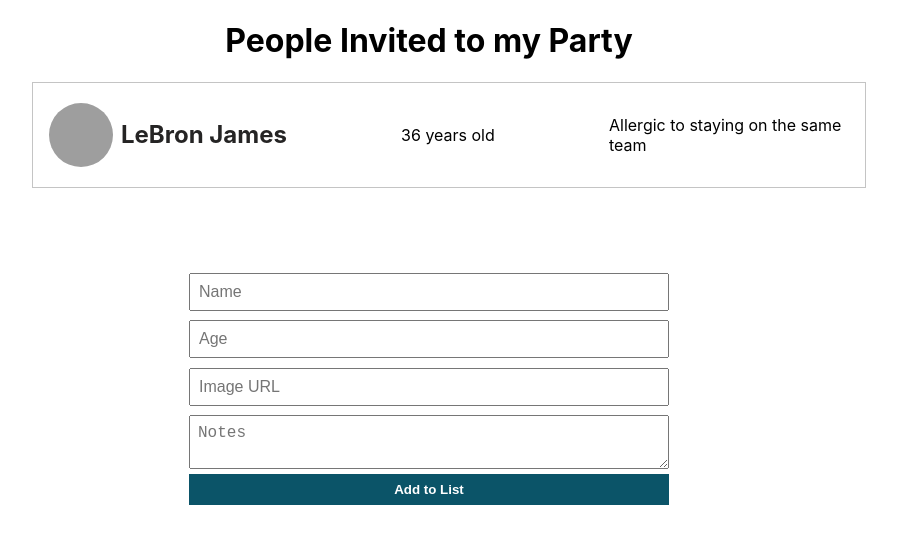
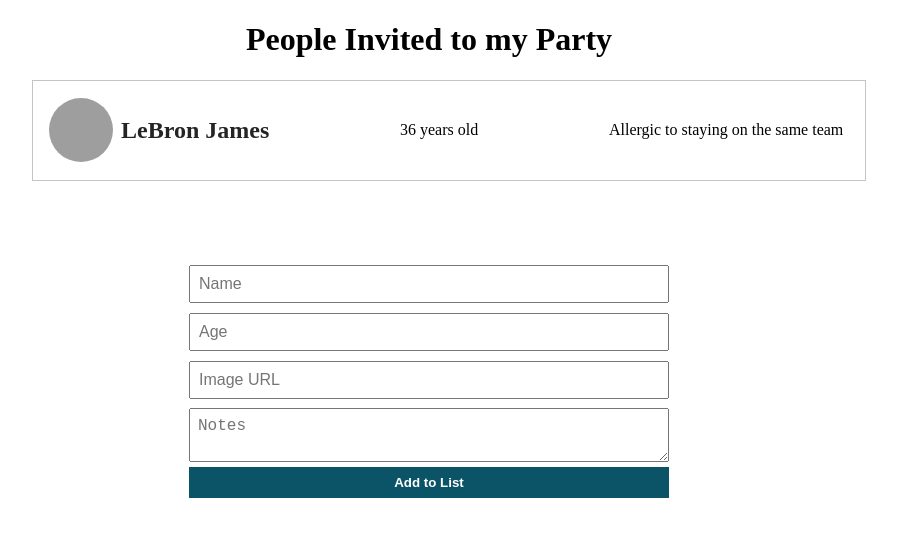
Before and after one commit to kevinandris/React-with-Typescript, a React (Create React App) app: page / in a window 1280 px wide. Shown: the top 544 px of the page, without its empty margins (211-1108 px from the left). Built offline with nearby package versions, Linux system fonts and the light colour scheme; grey boxes are pictures that could not be loaded.

Commit message:
some unused files deleted

```diff
--- a/src/index.css
+++ /dev/null
@@ -1,13 +0,0 @@
-body {
-  margin: 0;
-  font-family: -apple-system, BlinkMacSystemFont, 'Segoe UI', 'Roboto', 'Oxygen',
-    'Ubuntu', 'Cantarell', 'Fira Sans', 'Droid Sans', 'Helvetica Neue',
-    sans-serif;
-  -webkit-font-smoothing: antialiased;
-  -moz-osx-font-smoothing: grayscale;
-}
-
-code {
-  font-family: source-code-pro, Menlo, Monaco, Consolas, 'Courier New',
-    monospace;
-}
--- a/src/index.tsx
+++ b/src/index.tsx
@@ -1,8 +1,6 @@
 import React from 'react';
 import ReactDOM from 'react-dom/client';
-import './index.css';
 import App from './App';
-import reportWebVitals from './reportWebVitals';
 
 const root = ReactDOM.createRoot(
   document.getElementById('root') as HTMLElement
@@ -12,8 +10,3 @@
     <App />
   </React.StrictMode>
 );
-
-// If you want to start measuring performance in your app, pass a function
-// to log results (for example: reportWebVitals(console.log))
-// or send to an analytics endpoint. Learn more: https://bit.ly/CRA-vitals
-reportWebVitals();
--- a/src/react-app-env.d.ts
+++ b/src/react-app-env.d.ts
@@ -1 +1 @@
-/// <reference types="react-scripts" />
+// / <reference types="react-scripts" />
```
Also changed, not shown: src/logo.svg (deleted), 1 other file (tests, documents, lock files or other folders).
